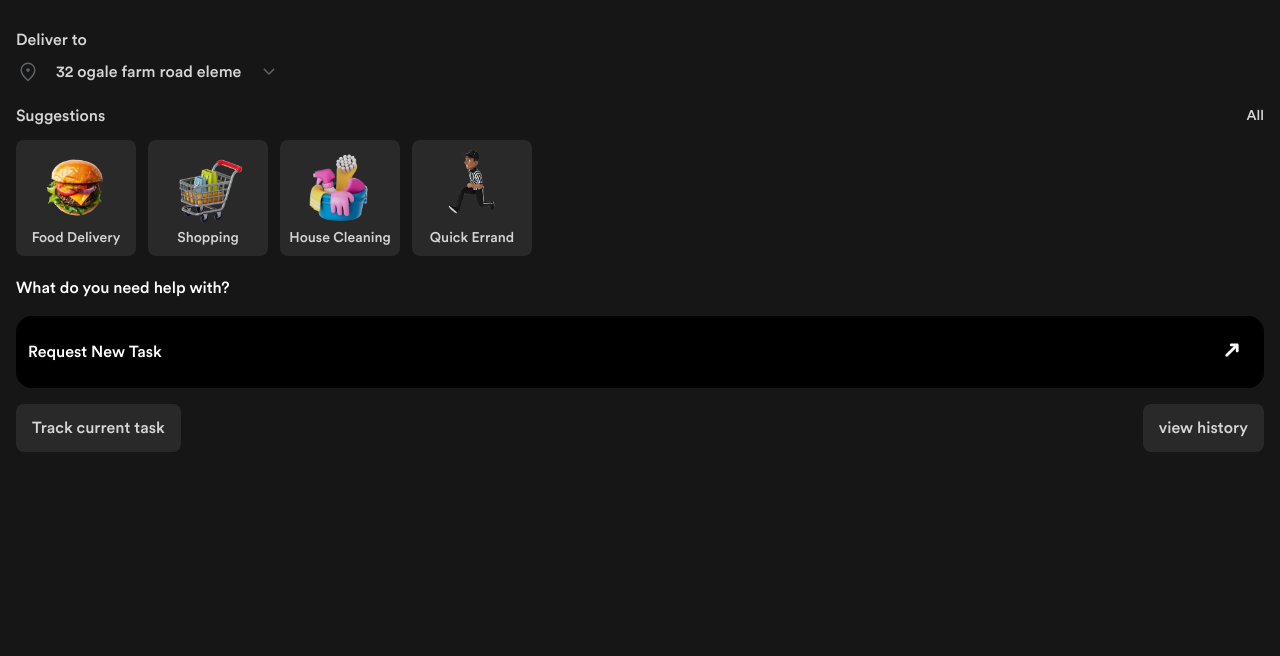
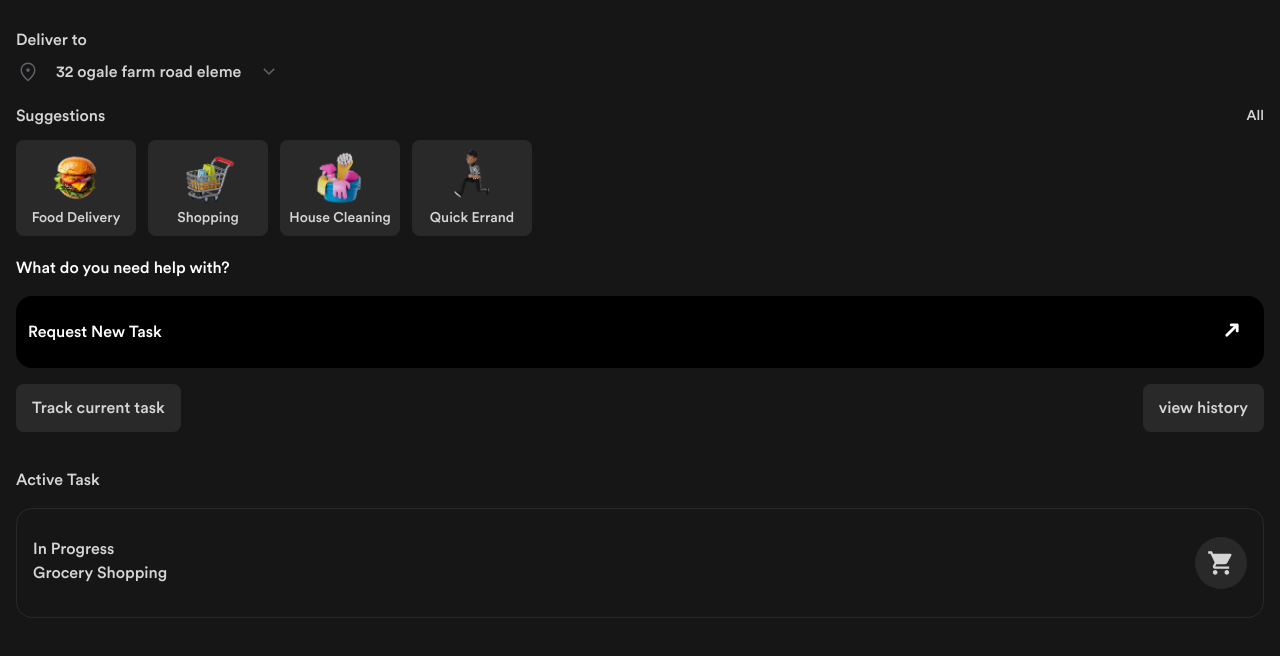
Before and after one commit to Godspowerj/Foodnest, a Next.js app: page /main in a window 1280 px wide. Shown: the top 656 px of the page. Built offline with nearby package versions, Linux system fonts and the light colour scheme.

Commit message:
in progress

```diff
--- a/src/app/main/page.tsx
+++ b/src/app/main/page.tsx
@@ -2,6 +2,7 @@
 import { Feature } from "../../../types";
 import React from "react";
 import { WiDirectionUpRight } from "react-icons/wi";
+import { MdShoppingCart } from "react-icons/md";
 
 const StartPage = () => {
   const features: Feature[] = [
@@ -68,7 +69,7 @@ const StartPage = () => {
                 key={index}
                 className="text-sm font-bold text-[#d6d5d5]  w-30 py-2 rounded-lg bg-[#292929] flex-shrink-0"
               >
-                <img src={item.image} alt="" className="w-20 h-20 mx-auto" />
+                <img src={item.image} alt="" className="w-15 h-15 mx-auto" />
                 <h2 className="">{item.title}</h2>
               </div>
             ))}
@@ -83,8 +84,25 @@ const StartPage = () => {
             <WiDirectionUpRight className="w-10 h-10" />
           </div>
           <div className="flex justify-between items-center text-[#d6d5d5] mt-4 ">
-            <button className="bg-[#292929] px-4 py-3 rounded-lg">Track current task</button>
-            <button className="bg-[#292929] px-4 py-3 rounded-lg">view history</button>
+            <button className="bg-[#292929] px-4 py-3 rounded-lg">
+              Track current task
+            </button>
+            <button className="bg-[#292929] px-4 py-3 rounded-lg">
+              view history
+            </button>
+          </div>
+        </div>
+        <div className=" text-[#d6d5d5] px-4 mt-4  pt-4">
+          <p>Active Task</p>
+          <div className="flex justify-between items-start border border-[#292929]  py-7 px-4 rounded-2xl  mt-4">
+            <div>
+              <p>In Progress</p>
+              <h2>Grocery Shopping</h2>
+            </div>
+            <div className="bg-[#292929] rounded-full p-3 flex items-center justify-center">
+               <MdShoppingCart className="w-7 h-7 " />
+            </div>
+
           </div>
         </div>
       </div>
```
